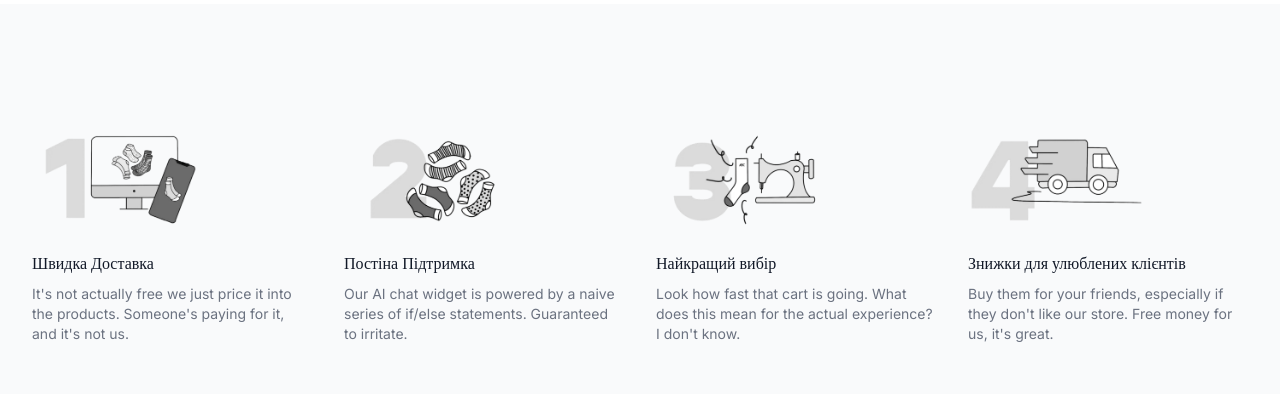
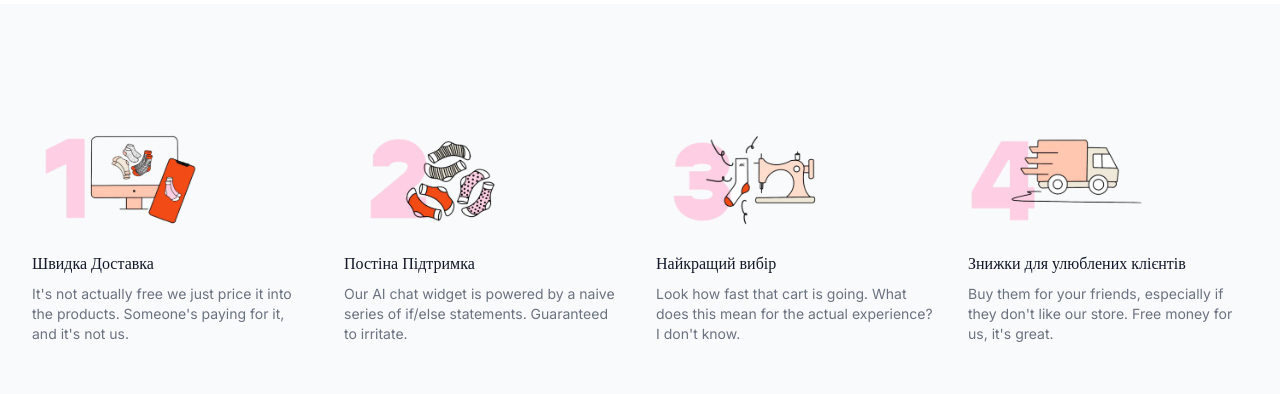
Before and after one commit to scare-destiny/socks, a Next.js app: page / in a window 1280 px wide. Shown: the part 1000-1394 px from the top of the page. Built offline with nearby package versions, Linux system fonts and the light colour scheme.

Commit message:
fade in stagger

```diff
--- a/app/page.tsx
+++ b/app/page.tsx
@@ -251,8 +251,9 @@ export default function Example() {
 						<FadeInStagger>
 							<div className='grid grid-cols-1 gap-y-12 sm:grid-cols-2 sm:gap-x-6 lg:grid-cols-4 lg:gap-x-8'>
 								{incentives.map((incentive) => (
-									<div key={incentive.name}>
-										<GrayscaleTransitionImage
+									<FadeIn key={incentive.name}>
+										<div>
+											<Image
 												src={incentive.imageSrc}
 												alt=''
 												className='h-24 w-auto'
@@ -264,6 +265,7 @@ export default function Example() {
 											</h3>
 											<p className='mt-2 text-sm text-gray-500'>{incentive.description}</p>
 										</div>
+									</FadeIn>
 								))}
 							</div>
 						</FadeInStagger>
```
Lines whose indentation alone changed are shown as unchanged.
